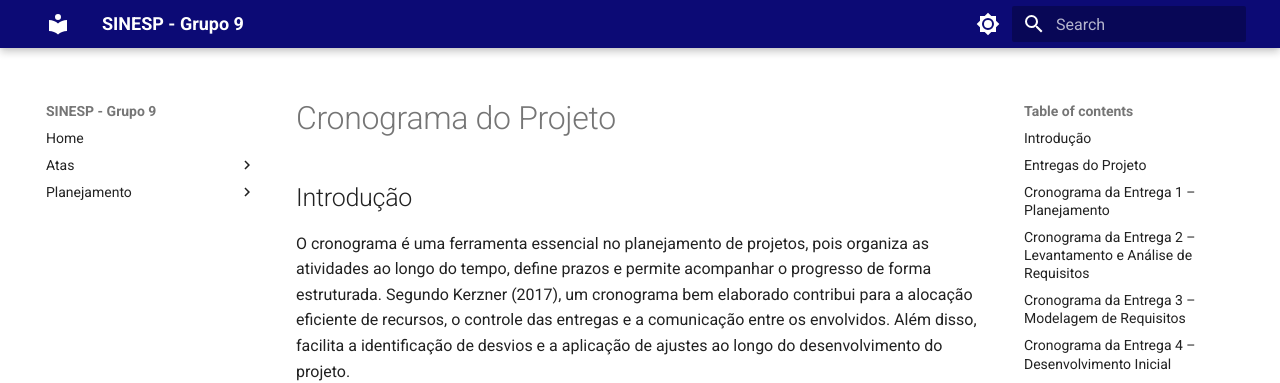
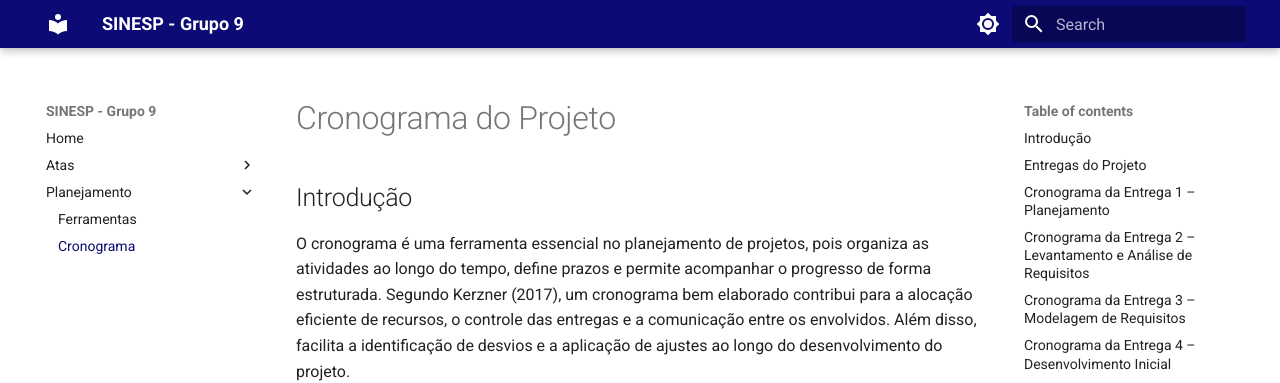
Before and after one commit to matheusdealcantara/2025.1-Grupo09, an MkDocs documentation site: the page built from docs/planejamento/Cronograma.md, in a window 1280 px wide. Shown: the top 383 px of the page. Built offline with MkDocs 1.6.1 and Material for MkDocs 9.7.7, drawn with Linux system fonts in a browser that asks for light colours.

Commit message:
doc(#5)/ Ajustes no mkdocs.yml

```diff
--- a/mkdocs.yml
+++ b/mkdocs.yml
@@ -25,6 +25,7 @@ nav:
       - 04/04/2025: atas/ata_04_04.md
   - Planejamento:
       - Ferramentas: planejamento/ferramentas.md
+      - Cronograma: planejamento/Cronograma.md
 
 
 extra_css:
```
